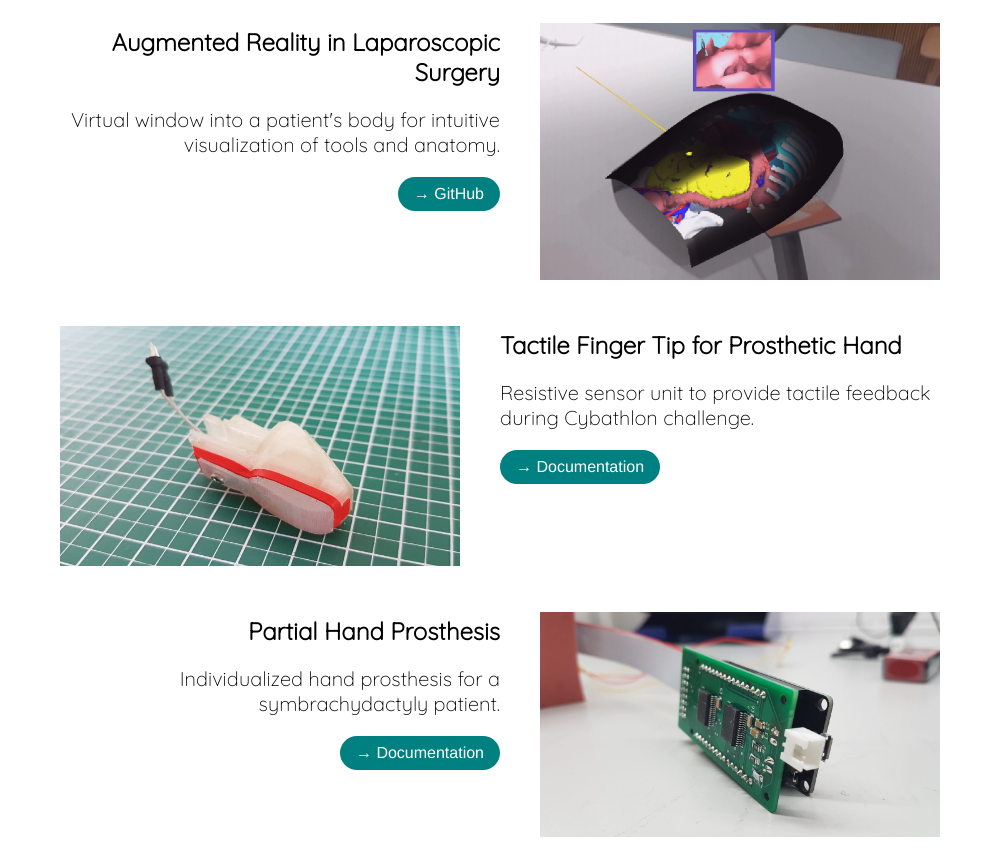
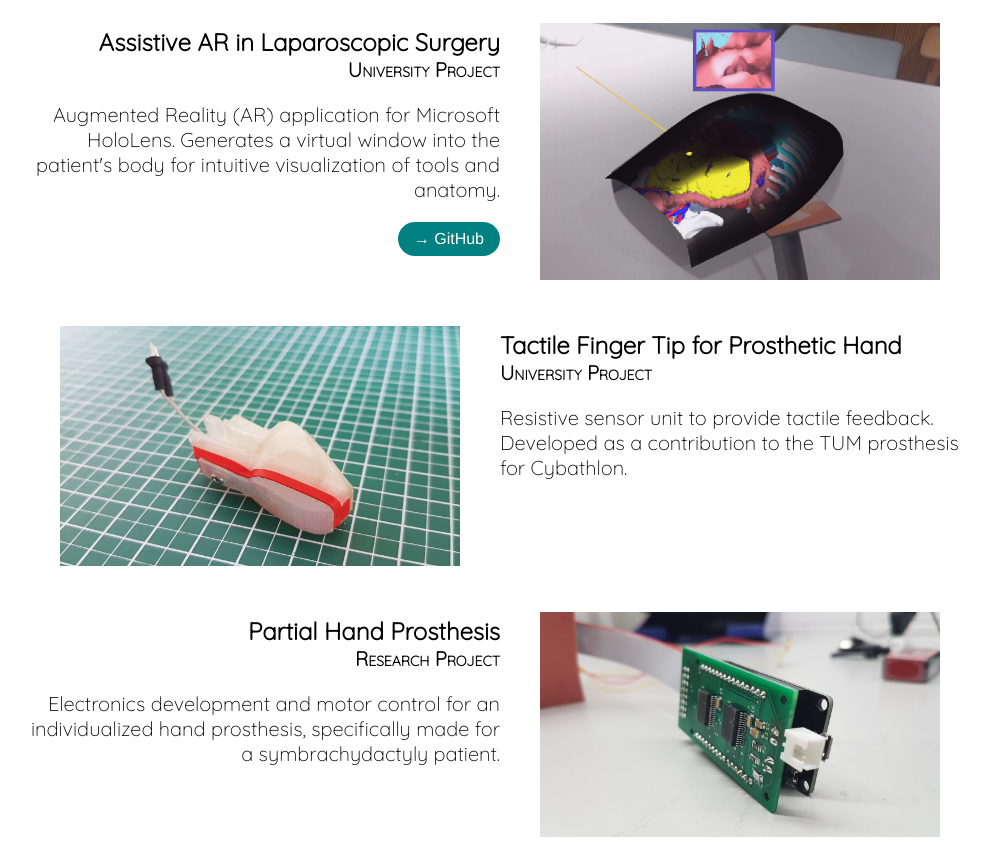
Before and after one commit to mariosspanakakis/mariosspanakakis.github.io, a plain HTML site: page index.html in a window 1280 px wide. Shown: the part 1039-1899 px from the top of the page, without its empty margins (140-1129 px from the left). Drawn offline with Linux system fonts and the light colour scheme.

Commit message:
Add project scopes and documentation for Medical AR

```diff
--- a/css/styles.css
+++ b/css/styles.css
@@ -22,6 +22,13 @@ h2 {
     font-family: Quicksand-Light;
     font-size: 24px;
     margin-top: 20px;
+    margin-bottom: 0px;
+}
+h3 {
+    font-family: Quicksand-Light;
+    font-size: 20px;
+    font-variant: small-caps;
+    margin-top: 0px;
     margin-bottom: 0px;
 }
 p {
--- a/index.html
+++ b/index.html
@@ -59,6 +59,7 @@
                     </figure>
                     <section class="project-description left">
                         <h2>Prosthetic Knee with Standup Support</h2>
+                        <h3>Private Project</h3>
                         <p>Mechanical knee that provides safety when sitting down and assistance when standing up.</p>
                         <a class="button" target="_blank" href="./assets/downloads/standup_support_documentation.pdf">&rarr; Documentation</a>
                     </section>
@@ -68,9 +69,10 @@
                         <img src="./assets/images/medical_ar.png" alt="Project Image" class="project-image">
                     </figure>
                     <section class="project-description right">
-                        <h2>Augmented Reality in Laparoscopic Surgery</h2>
-                        <p>Virtual window into a patient's body for intuitive visualization of tools and anatomy.</p>
-                        <a class="button right" target="_blank" href="">&rarr; GitHub</a>
+                        <h2>Assistive AR in Laparoscopic Surgery</h2>
+                        <h3>University Project</h3>
+                        <p>Augmented Reality (AR) application for Microsoft HoloLens. Generates a virtual window into the patient's body for intuitive visualization of tools and anatomy.</p>
+                        <a class="button right" target="_blank" href="https://github.com/mariosspanakakis/visualize-endoscopic-tools">&rarr; GitHub</a>
                     </section>
                 </article>
                 <article class="project left" id="tactile-sensor">
@@ -79,8 +81,8 @@
                     </figure>
                     <section class="project-description left">
                         <h2>Tactile Finger Tip for Prosthetic Hand</h2>
-                        <p>Resistive sensor unit to provide tactile feedback during Cybathlon challenge.</p>
-                        <a class="button" target="_blank" href="">&rarr; Documentation</a>
+                        <h3>University Project</h3>
+                        <p>Resistive sensor unit to provide tactile feedback. Developed as a contribution to the TUM prosthesis for Cybathlon.</p>
                     </section>
                 </article>
                 <article class="project right" id="partial-hand-prosthesis">
@@ -89,8 +91,8 @@
                     </figure>
                     <section class="project-description right">
                         <h2>Partial Hand Prosthesis</h2>
-                        <p>Individualized hand prosthesis for a symbrachydactyly patient.</p>
-                        <a class="button right" target="_blank" href="">&rarr; Documentation</a>
+                        <h3>Research Project</h3>
+                        <p>Electronics development and motor control for an individualized hand prosthesis, specifically made for a symbrachydactyly patient.</p>
                     </section>
                 </article>
                 <article class="project left" id="neurorehab">
@@ -99,6 +101,7 @@
                     </figure>
                     <section class="project-description left">
                         <h2>Monitoring for Stroke Rehabilitation</h2>
+                        <h3>Team Project at Think.Make.Start.</h3>
                         <p>Amplification, monitoring, and visualization of training progress during stroke therapy.</p>
                         <a class="button" target="_blank" href="./assets/downloads/neurorehab_documentation.pdf">&rarr; Documentation</a>
                     </section>
@@ -109,6 +112,7 @@
                     </figure>
                     <section class="project-description right">
                         <h2>Model Predictive Control Simulation</h2>
+                        <h3>Private Project</h3>
                         <p>Python-based MPC implementation to control a simple drone model.</p>
                         <a class="button right" target="_blank" href="https://github.com/mariosspanakakis/mpc-drone-control">&rarr; GitHub</a>
                     </section>
```
